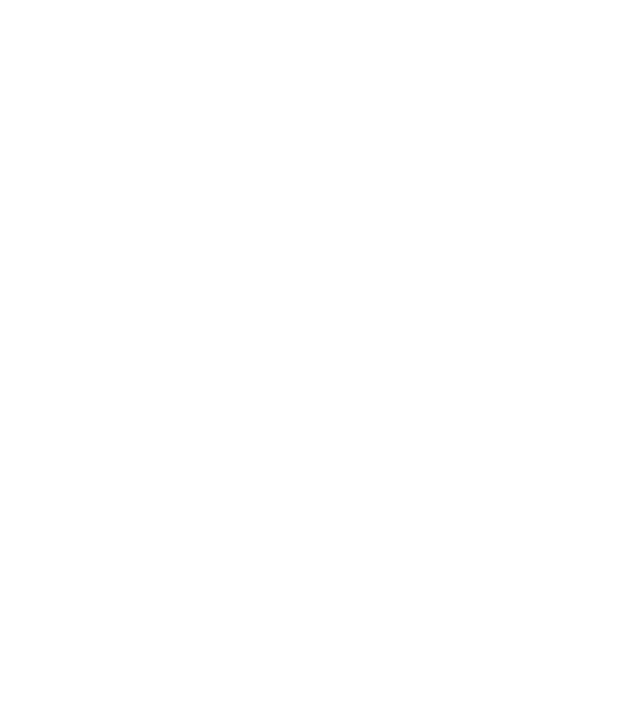
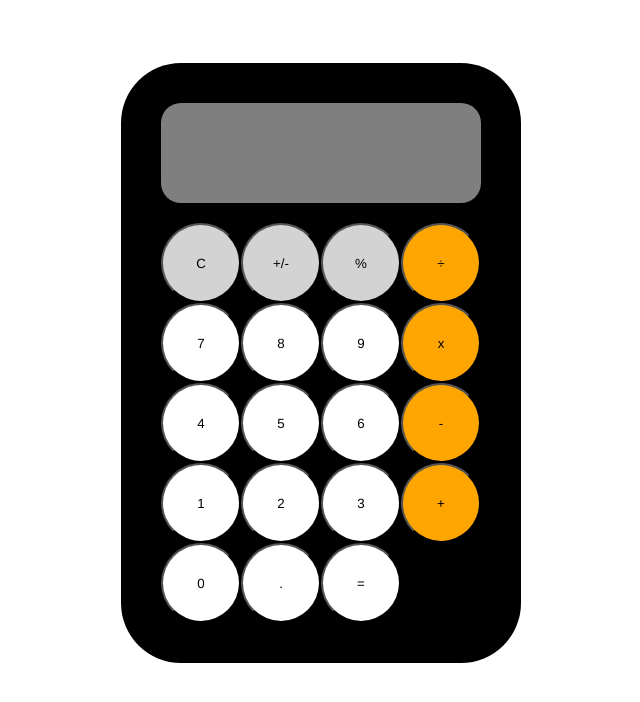
Before and after one commit to dizmerly/calculator, a plain HTML site: page index.html in a window 1280 px wide. Shown: the whole page, without its empty margins (319-959 px from the left). Drawn offline with Linux system fonts and the light colour scheme.

Commit message:
Added buttons to calculator

```diff
--- a/index.html
+++ b/index.html
@@ -8,6 +8,33 @@
     <link rel="stylesheet" href="style.css">
 </head>
 <body>
+    <div class="bodyCalc bg">
+        <div class="bodyCalc screen"">
+        </div>
+
+        <div class="bodyCalc buttonsContainer">
+            <button class="btn clear">C</button>
+            <button class="btn negative">+/-</button>
+            <button class="btn percent">%</button>
+            <button class="btn divide">÷</button>
+            <button class="btn seven">7</button>
+            <button class="btn eight">8</button>
+            <button class="btn nine">9</button>
+            <button class="btn multiply">x</button>
+            <button class="btn four">4</button>
+            <button class="btn five">5</button>
+            <button class="btn six">6</button>
+            <button class="btn subtract">-</button>
+            <button class="btn one">1</button>
+            <button class="btn two">2</button>
+            <button class="btn three">3</button>
+            <button class="btn add">+</button>
+            <button class="btn zero">0</button>
+            <button class="btn decimal">.</button>
+            <button class="btn equals">=</button>
+        </div>
+
+    </div>
 
 </body>
 </html>
--- a/style.css
+++ b/style.css
@@ -0,0 +1,54 @@
+.bodyCalc.bg{
+    display: flex;
+    flex-direction: column;
+    margin-left: auto;
+    margin-right: auto;
+    margin-top: 5%;
+    width: 400px;
+    height: 600px;
+    background-color: black;
+    border-radius: 60px;
+}
+
+.screen{
+    margin-top: 10%;
+    margin-left: auto;
+    margin-right: auto;
+    padding: 0;
+    width: 80%;
+    height: 100px;
+    background-color: rgb(127, 127, 127);
+    border-radius: 20px;
+}
+
+.bodyCalc.buttonsContainer{
+    display: flex;
+    flex-wrap: wrap;
+    /* justify-content: center; */
+    margin-left: auto;
+    margin-right: auto;
+    margin-top: 5%;
+
+    width: 80%;
+    height: 300px;
+}
+
+.bodyCalc .btn {
+    width: 80px;
+    height: 80px;
+    background-color: white;
+    font-family: "Helvetica";
+    font-weight: 200;
+    border-radius: 80px;
+
+}
+
+.btn.divide,
+.btn.add, .btn.multiply,
+.btn.subtract{
+    background-color: orange;
+}
+
+.btn.clear, .btn.percent, .btn.negative{
+    background-color: lightgray;
+}
```
